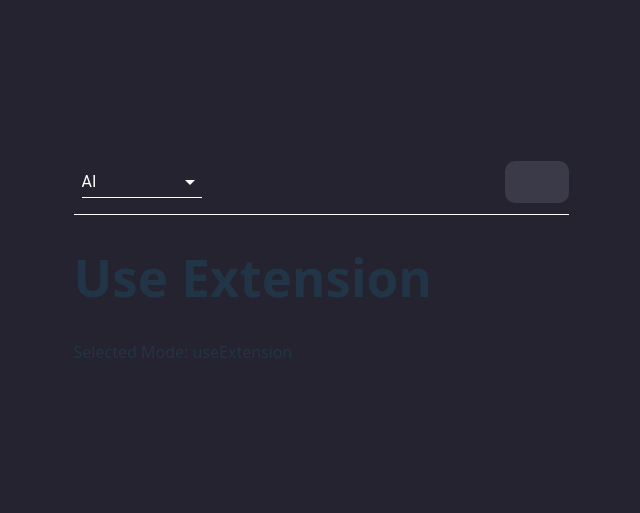
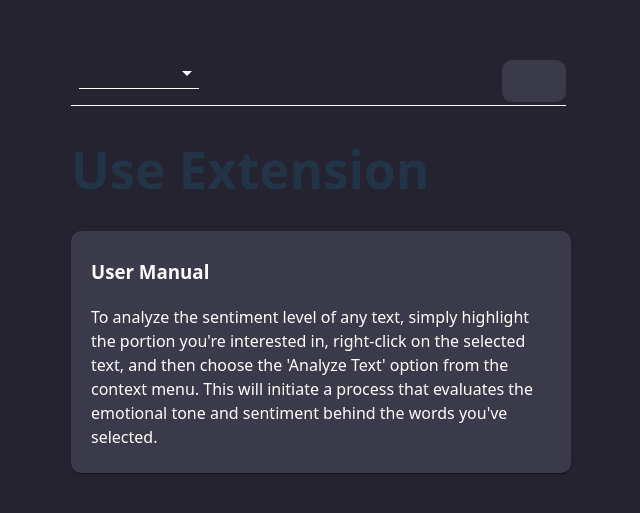
Before and after one commit to MyoThura86/Sentiment-Analysis-Mood-Tracker-With-Deep-Learning-Model, a React (Vite) app: page /useExtension in a window 1280 px wide. Shown: the part 135-648 px from the top of the page, without its empty margins (319-959 px from the left). Built offline with nearby package versions, Linux system fonts and the light colour scheme; some icons are missing.

Commit message:
feature: add default value

```diff
--- a/src/assets/components/header.jsx
+++ b/src/assets/components/header.jsx
@@ -61,12 +61,13 @@ function Header({ ai, setAi, selectedMode, setSelectedMode }) {
           "& .MuiInput-underline:after": { borderBottom: "2px solid white" }
         }}
       >
-        <InputLabel id="ai-select-label">AI</InputLabel>
+
         <Select
           sx={{ "& .MuiSelect-icon": { color: "white" } }}
           labelId="ai-select-label"
           id="ai-select"
           value={ai}
+          defaultValue={"roberta"}
           onChange={handleChange}
         >
           <MenuItem value={"roberta"}><em>RoBERTa</em></MenuItem>
--- a/src/assets/components/hero.jsx
+++ b/src/assets/components/hero.jsx
@@ -73,12 +73,13 @@ function Hero({ ai, setAi, selectedMode, setSelectedMode }) {
             "& .MuiInput-underline:after": { borderBottom: "2px solid white" },
           }}
         >
-          <InputLabel id="ai-select-label">AI</InputLabel>
+
           <Select
             sx={{ "& .MuiSelect-icon": { color: "white" } }}
             labelId="ai-select-label"
             id="ai-select"
             value={ai}
+            defaultValue={"roberta"}
             onChange={handleChange}
           >
             <MenuItem value={"roberta"}>RoBERTa</MenuItem>
@@ -173,9 +174,7 @@ function Hero({ ai, setAi, selectedMode, setSelectedMode }) {
         </Button>
       </div>
 
-      <Typography sx={{ color: "white", mt: 2 }}>
-        Selected Mode: {selectedMode || "None"}
-      </Typography>
+
     </div>
   );
 }
--- a/src/assets/components/useExtension.jsx
+++ b/src/assets/components/useExtension.jsx
@@ -1,6 +1,7 @@
 
 import React from "react";
 import Header from "./header";
+import { Card } from "@mui/material";
 
 function UseExtension({ai, setAi, selectedMode, setSelectedMode}){
 
@@ -9,7 +10,10 @@ function UseExtension({ai, setAi, selectedMode, setSelectedMode}){
     <div>
       <Header ai={ai} setAi={setAi} selectedMode={selectedMode} setSelectedMode={setSelectedMode} />
       <h1>Use Extension</h1>
-      <p>Selected Mode: {selectedMode}</p>
+      <Card sx={{width:"460px", padding:"8px 20px ",background:"#3B3A4A", color:"White",borderRadius:"10px"}}>
+        <h3>User Manual</h3>
+        <p>To analyze the sentiment level of any text, simply highlight the portion you're interested in, right-click on the selected text, and then choose the 'Analyze Text' option from the context menu. This will initiate a process that evaluates the emotional tone and sentiment behind the words you've selected.</p>
+      </Card>
     </div>
 
   )
```
